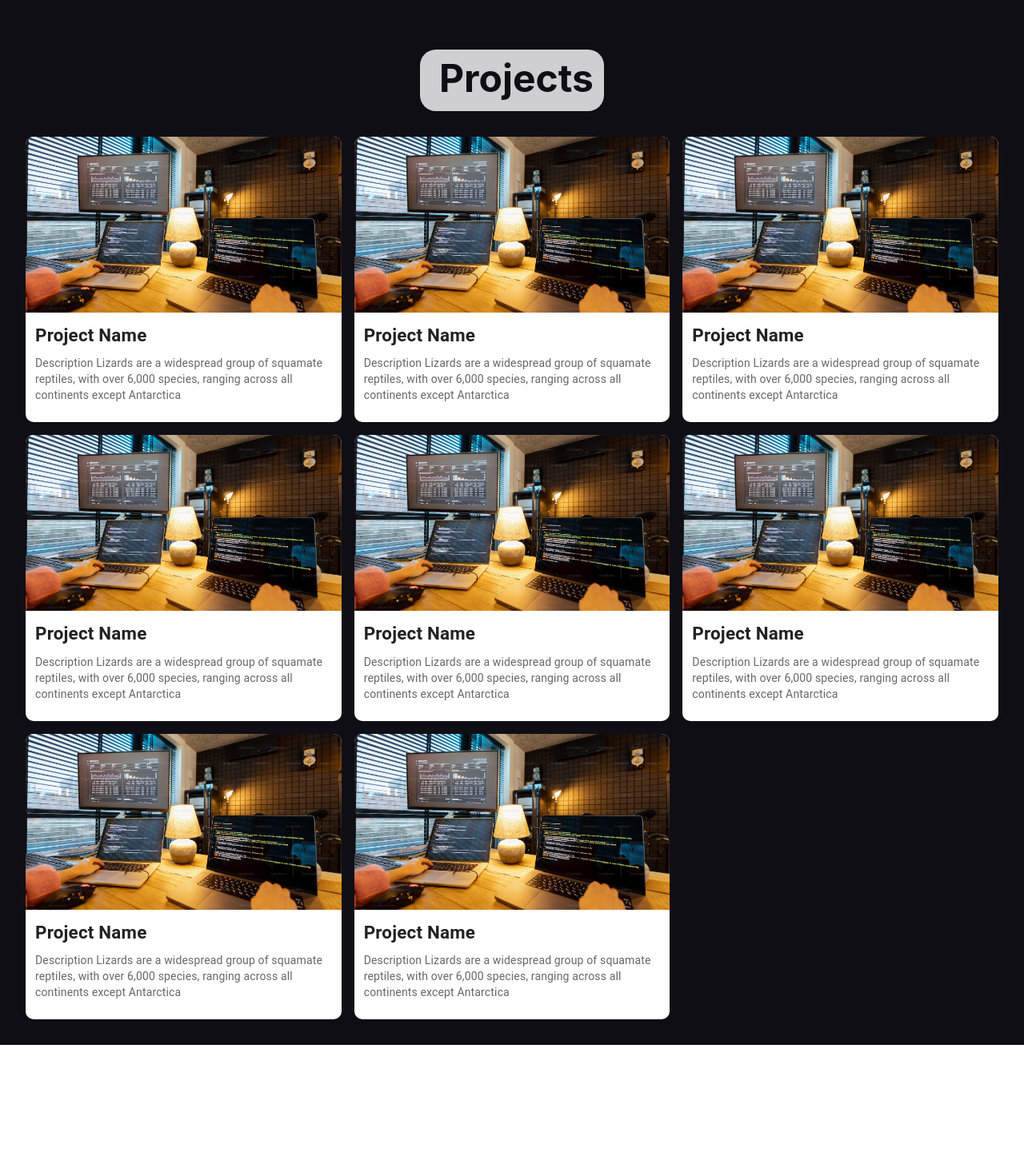
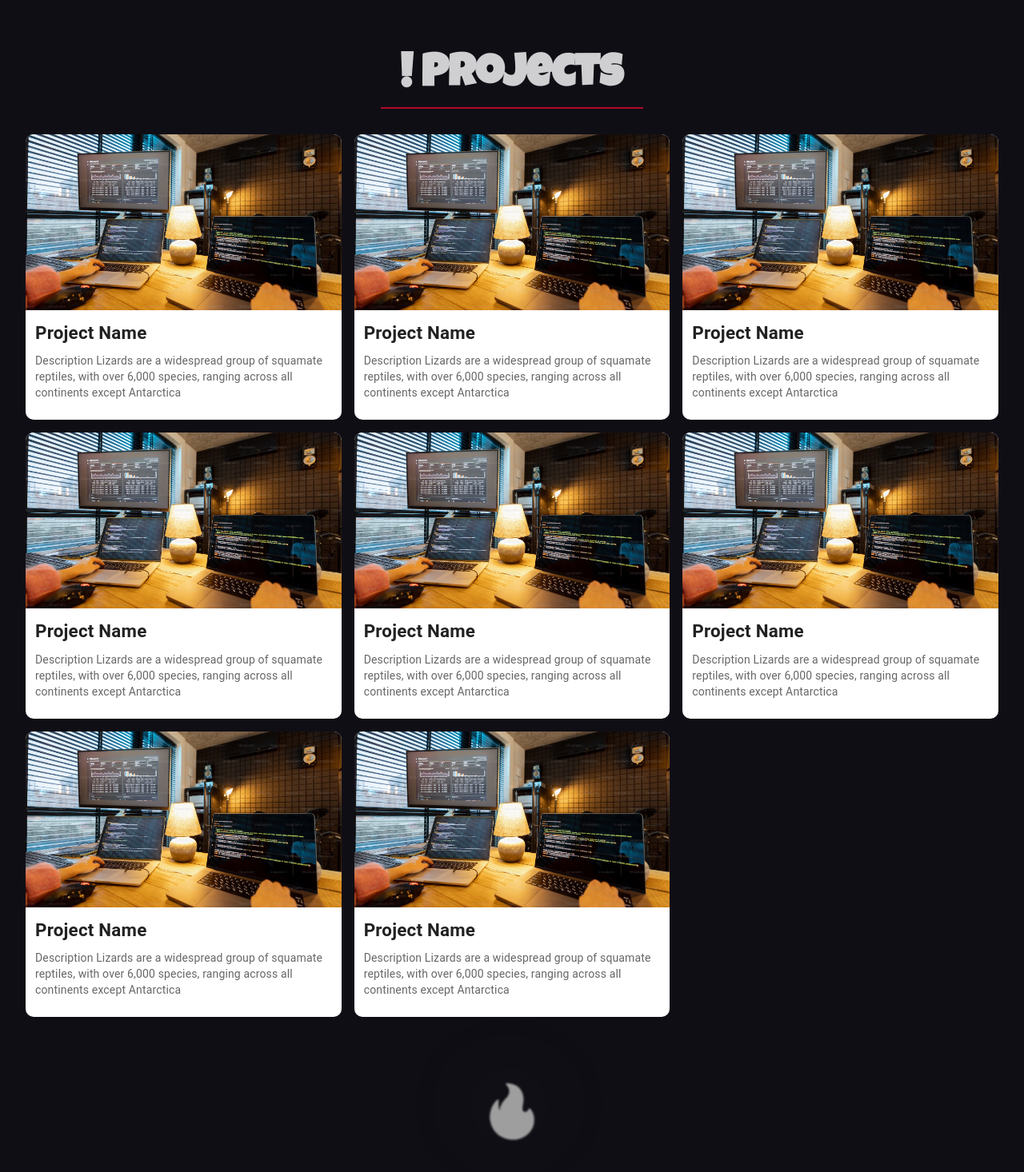
Before and after one commit to keyur6021/portfolio-web, a React (Create React App) app: page / in a window 1280 px wide. Shown: the part 802-2268 px from the top of the page at 80% size. Before the commit the page ends 2109 px from the top, so only its background shows below. Built offline with nearby package versions, Linux system fonts and the light colour scheme; grey boxes are pictures that could not be loaded; a web font is replaced by a local one.

Commit message:
add animation for some cool effects

```diff
--- a/src/App.css
+++ b/src/App.css
@@ -1,8 +1,5 @@
-/*
-.navbar{
-    font-size: 2rem;
-    color:#fff;
-} */
+@import url('https://fonts.googleapis.com/css2?family=Architects+Daughter&family=Luckiest+Guy&family=Pacifico&display=swap');
+
 
 .main-parent {
     overflow: hidden;
@@ -17,16 +14,17 @@
 }
 
 .header-project {
-    color: white;
-    font-size: 3rem;
+    font-size: 3.5rem;
     padding-bottom: 2rem;
     font-weight: bold;
     opacity: 0.8;
     display: block;
-    border-radius: 20px;
-    width: 182px;
-    padding: 0.4rem 1.5rem 0.7rem 1.5rem;
+    width: 280px;
+    border-bottom: 2px solid #D90A2C;
+    padding: 0.4rem 1.5rem 0.6rem 1.5rem;
     margin: 2rem auto;
-    background-color: white;
-    color: #100E15;
+    font-family: 'Luckiest Guy', cursive;
+    color: #ffffff;
 }
+
+/* // css for animation  */
--- a/src/App.js
+++ b/src/App.js
@@ -2,6 +2,7 @@ import { Suspense } from "react";
 import "./App.css";
 import HomePage from "./components/main_content/HomePage";
 import { BrowserRouter as Router, Routes, Route } from "react-router-dom";
+import New from "./components/New";
 
 function App() {
   return (
@@ -10,6 +11,7 @@ function App() {
         <Suspense fallback={<> This is Lodding... </>}>
           <Routes>
             <Route exact path="/" element={<HomePage />} />
+            <Route exact path="/new" element={<New />} />
           </Routes>
         </Suspense>
       </Router>
--- a/src/App.scss
+++ b/src/App.scss
@@ -191,6 +191,7 @@ body {
 }
 
 @media (min-width: 768px) and (max-width: 1439px) {
+
     @keyframes fly-right-one {
 
         0% {
@@ -223,6 +224,10 @@ body {
         font-size: 2.2rem;
     }
 
+    .word {
+        font-size: 4rem !important;
+    }
+
 }
 
 // small screen
@@ -243,6 +248,10 @@ body {
 
     .bird {
         width: 200px;
+    }
+
+    .word {
+        font-size: 3rem !important;
     }
 
     .profile {
@@ -287,4 +296,134 @@ body {
         font-size: 1rem;
     }
 
+    .header-project {
+        font-size: 2.5rem;
+        padding-bottom: 1rem;
+        width: 200px;
+    }
+
 }
+
+@media (min-width: 375px) and (max-width: 424px) {
+    @keyframes fly-right-one {
+
+        0% {
+            transform: scale(0.3) translateX(-10vw);
+            rotate: 5deg;
+        }
+
+        100% {
+            transform: translateY(0vh) translateX(110vw) scale(1.6);
+            rotate: -66deg;
+        }
+    }
+
+    .bird {
+        width: 180px;
+    }
+
+    .profile {
+        width: 120px;
+        height: 120px;
+    }
+
+    .profile-parent {
+        top: 26%;
+        left: 35%;
+    }
+
+    .content {
+        left: 8%;
+        top: 48%;
+    }
+
+    .main-header {
+        font-size: 1.5rem;
+
+    }
+
+    .parent-contact {
+        left: 15%;
+        bottom: 23%;
+    }
+
+    .content1 h2 {
+        left: 14%;
+        top: 54%;
+        font-size: 1.8rem;
+    }
+
+    .code {
+        font-size: 1rem;
+    }
+
+    .contact-btn {
+        font-size: 0.9rem;
+    }
+
+    .download-btn {
+        font-size: 0.8rem;
+    }
+
+    .word {
+        font-size: 3rem !important;
+    }
+
+    .header-project {
+        font-size: 2.5rem;
+        padding-bottom: 1rem;
+        width: 200px;
+    }
+}
+
+// ! css new for animation
+
+@import url('https://fonts.googleapis.com/css2?family=Architects+Daughter&family=Luckiest+Guy&family=Pacifico&display=swap');
+$speed: 8s;
+$wordCount: 6;
+
+
+.morphing {
+    position: relative;
+    // background-color: #000;
+    // color: #fff;
+    min-height: 30vh;
+    filter: contrast(1) blur(1px);
+}
+
+.word {
+    position: absolute;
+    top: 50%;
+    left: 50%;
+    transform: translate(-50%, -50%);
+    font-size: 7rem;
+    font-family: 'Luckiest Guy', cursive;
+    background-image: url("https://images.unsplash.com/photo-1475924156734-496f6cac6ec1?auto=format&fit=crop&q=80&w=2070&ixlib=rb-4.0.3&ixid=M3wxMjA3fDB8MHxwaG90by1wYWdlfHx8fGVufDB8fHx8fA%3D%3D");
+    background-size: cover;
+    background-repeat: no-repeat;
+    background-clip: text;
+    color: transparent;
+    animation: word $speed infinite ease-in-out;
+
+    @for $i from 0 to $wordCount {
+        &:nth-child(#{$i + 1}) {
+            animation-delay: ($speed / ($wordCount + 1) * $i) - $speed;
+        }
+    }
+
+    @keyframes word {
+
+        0%,
+        5%,
+        100% {
+            filter: blur(0px);
+            opacity: 1;
+        }
+
+        20%,
+        80% {
+            filter: blur(1.2em);
+            opacity: 0;
+        }
+    }
+}
--- /dev/null
+++ b/src/components/New.jsx
@@ -0,0 +1,18 @@
+import React from 'react'
+
+const New = () => {
+    return (
+        <div>
+            <div class="morphing">
+                <div class="word"> Hey !</div>
+                <div class="word"> Thanks </div>
+                <div class="word"> For </div>
+                <div class="word"> Connecting...</div>
+                <div class="word"> Us ! </div>
+                <div class="word"> 🔥 </div>
+            </div>
+        </div>
+    )
+}
+
+export default New;
--- a/src/components/ProjectSection.jsx
+++ b/src/components/ProjectSection.jsx
@@ -8,7 +8,7 @@ const ProjectSection = () => {
     return (
         <div className="main-parent">
             <Box className='header-project'>
-                Projects
+                ! Projects
             </Box>
             <Grid container spacing={2}>
                 {[1, 2, 3, 4, 5, 6, 7, 8]?.map((data) => {
@@ -19,6 +19,14 @@ const ProjectSection = () => {
                     );
                 })}
             </Grid>
+            <div class="morphing">
+                <div class="word"> Hey !</div>
+                <div class="word"> Thanks </div>
+                <div class="word"> For </div>
+                <div class="word"> Connecting...</div>
+                <div class="word"> Us ! </div>
+                <div class="word"> 🔥 </div>
+            </div>
         </div>
     );
 };
--- a/src/components/main_content/HomePage.jsx
+++ b/src/components/main_content/HomePage.jsx
@@ -9,6 +9,7 @@ const HomePage = () => {
       <div>
         <Header />
         <ProjectSection />
+
       </div>
 
     </React.Fragment>
```
